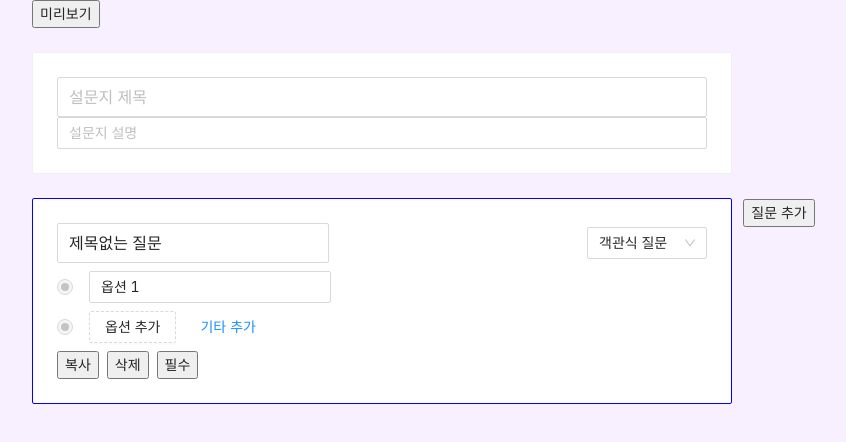
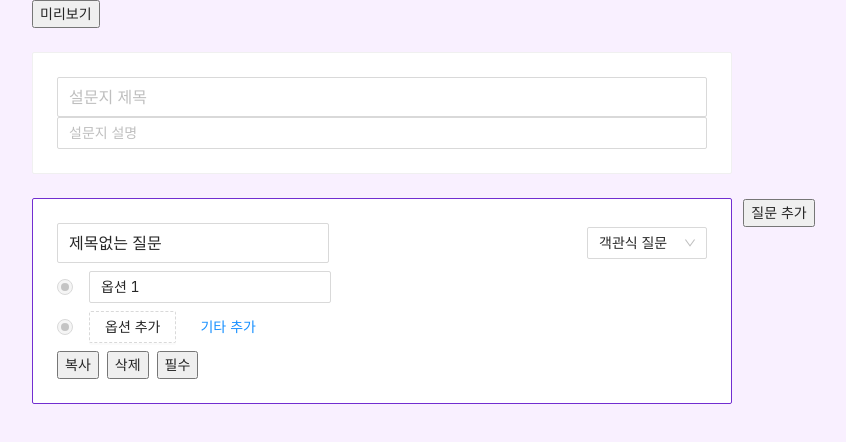
Before and after one commit to joe-brothers/clone-google-forms, a React (Create React App) app: page / in a window 1280 px wide. Shown: the top 442 px of the page, without its empty margins (258-1104 px from the left). Built offline with nearby package versions, Linux system fonts and the light colour scheme.

Commit message:
Edit: minor

```diff
--- a/package.json
+++ b/package.json
@@ -3,6 +3,7 @@
   "version": "0.1.0",
   "private": true,
   "dependencies": {
+    "@ant-design/colors": "^6.0.0",
     "@ant-design/icons": "^4.7.0",
     "@reduxjs/toolkit": "^1.8.3",
     "@testing-library/jest-dom": "^5.16.5",
--- a/src/pages/AdminPage.js
+++ b/src/pages/AdminPage.js
@@ -14,8 +14,9 @@ import {
 } from "../redux/slices/contentSlice";
 import { Space, Input, Card, Select, Radio } from "antd";
 import { CloseOutlined } from "@ant-design/icons";
+import { useRef } from "react";
 import "antd/dist/antd.min.css";
-import { useEffect, useRef } from "react";
+import { purple } from "@ant-design/colors";
 const { Option } = Select;
 
 export const AdminPage = () => {
@@ -72,7 +73,7 @@ export const AdminPage = () => {
               style={{
                 position: "relative",
                 width: 700,
-                border: isFocused ? "1px solid blue" : "none",
+                border: isFocused ? `1px solid ${purple.primary}` : "none",
               }}
               onClick={() => dispatch(focusQuestionAt({ index }))}
             >
--- a/src/pages/PreviewPage.js
+++ b/src/pages/PreviewPage.js
@@ -5,8 +5,8 @@ import "antd/dist/antd.min.css";
 
 export const PreviewPage = () => {
   const { state } = useLocation();
-  const { title, description } = state;
-  // const { title, description } = useSelector((state) => state.form);
+  const { title, description } = useSelector((state) => state.formTitle);
+  const { questions } = useSelector((state) => state.formContent);
 
   return (
     <Space direction="vertical" size="large" style={{ display: "flex" }}>
--- a/src/redux/slices/contentSlice.js
+++ b/src/redux/slices/contentSlice.js
@@ -121,7 +121,7 @@ export const contentSlice = createSlice({
     },
     duplicateQuestionAt: (state, action) => {
       const { index } = action.payload;
-      let duplicatedQuestion = state.questions[index];
+      let duplicatedQuestion = { ...state.questions[index] };
       state.questions.splice(index + 1, 0, duplicatedQuestion);
     },
     removeQuestionAt: (state, action) => {
```
Also changed, not shown: 1 other file (tests, documents, lock files or other folders).
